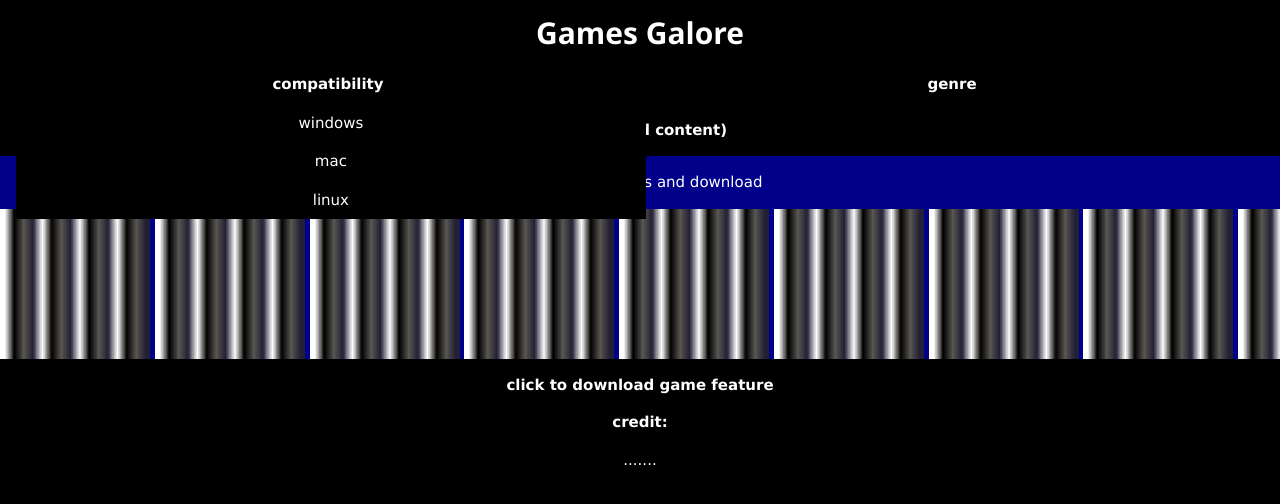
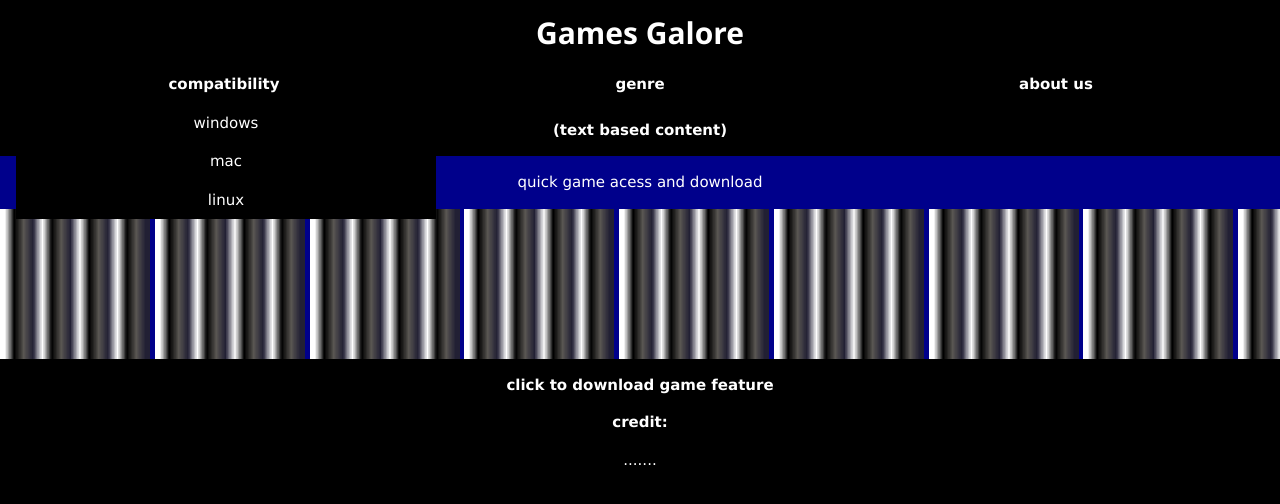
Before and after one commit to lovecraftsd0g/HCI-final-project-game-hosting-likely, a plain HTML site: page index.html in a window 1280 px wide. Both pictures are taken after a click on the button "compatibility". Drawn offline with nearby package versions, Linux system fonts and the light colour scheme.

Commit message:
Added about us button

```diff
--- a/index.html
+++ b/index.html
@@ -10,7 +10,7 @@
             display: none;
             position:fixed;
             background-color: black;
-            width:49.2%;
+            width:32.8%;
         }
         div.selections{
             background-color: darkblue;
@@ -24,7 +24,7 @@
         <div class="w3-container">
 
             <h2 class="w3-center"><b>Games Galore</b></h2>
-                <div class="w3-half w3-black w3-cell">
+                <div class="w3-third w3-black w3-cell">
                     <button class="w3-cell-row w3-center w3-button button1"><b>compatibility</b></button>
                     <div class="w3-cell-row contents1">
                         <button class="w3-button w3-cell-row">windows</button>
@@ -33,15 +33,18 @@
                     </div>
                 </div>
 
-                <div class="w3-half w3-black w3-cell">
+                <div class="w3-third w3-black w3-cell">
                     <button class="w3-cell-row w3-center w3-button button2"><b>genre</b></button>
                     <div class="w3-cell-row contents2">
                         <button class="w3-button w3-cell-row">RPG</button>
                         <button class="w3-button w3-cell-row">Action</button>
+                        <button class="w3-button w3-cell-row">Puzzle</button>
                         <button class="w3-button w3-cell-row">war strategy (including <b>RTS</b>)</button>
                     </div>
                 </div>
-
+                <div class="w3-third w3-black w3-cell">
+                    <button class="w3-cell-row w3-center w3-button button3" href="#"><b>about us</b></button>
+                </div>
         </div>
 
         <p class="w3-center"><b>(text based content)</b></p>
```
